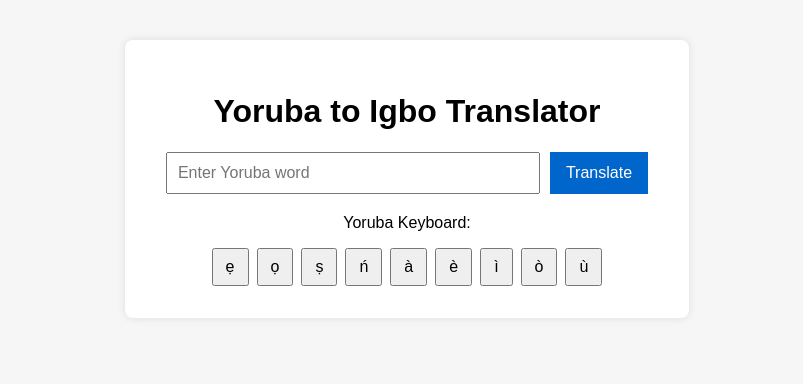
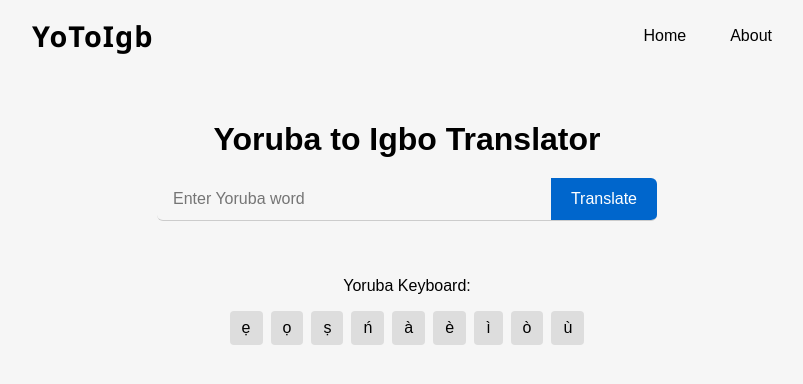
Before and after one commit to coderQoce/yoruba-igbo-translator-joyce, a React (Vite) app: page / in a window 1280 px wide. Shown: the top 384 px of the page, without its empty margins (233-1036 px from the left). Built offline with nearby package versions, Linux system fonts and the light colour scheme.

Commit message:
added new feauture

```diff
--- a/package.json
+++ b/package.json
@@ -8,9 +8,12 @@
   },
   "dependencies": {
     "react": "^18.2.0",
-    "react-dom": "^18.2.0"
+    "react-dom": "^18.2.0",
+    "react-icons": "^5.5.0"
   },
   "devDependencies": {
+    "@types/react": "^19.1.8",
+    "@types/react-dom": "^19.1.6",
     "@vitejs/plugin-react": "^4.0.0",
     "typescript": "^5.0.0",
     "vite": "^4.0.0"
--- a/src/App.tsx
+++ b/src/App.tsx
@@ -4,6 +4,8 @@ import InputForm from './components/InputForm';
 import OutputCard from './components/OutputCard';
 import YorubaKeyboard from './components/YorubaKeyboard';
 import './styles/main.css';
+import Navbar from './components/Navbar';
+
 
 function App() {
   const [inputWord, setInputWord] = useState('');
@@ -15,17 +17,20 @@ function App() {
   };
 
   const handleKeyboardInput = (char: string) => {
-    setInputWord(prev => prev + char);
+  setInputWord((prev: string) => prev + char);
+
   };
 
   return (
   <div className="app">
+    <Navbar />
     <h1>Yoruba to Igbo Translator</h1>
     <InputForm input={inputWord} setInput={setInputWord} onSubmit={handleTranslate} />
+    {result && <OutputCard result={result} />}
     <YorubaKeyboard onKeyPress={handleKeyboardInput} />
-      {result && <OutputCard result={result} />}
   </div>
 );
+
 }
 
 export default App;
--- /dev/null
+++ b/src/components/Navbar.tsx
@@ -0,0 +1,19 @@
+import React from 'react';
+
+
+const Navbar: React.FC = () => {
+  return (
+   <div className="navbar">
+  <div className="navbar-content">
+    <div className="logo">YoToIgb</div>
+    <ul className="nav-links">
+      <li><a href="#">Home</a></li>
+      <li><a href="#">About</a></li>
+    </ul>
+  </div>
+</div>
+
+  );
+};
+
+export default Navbar;
--- a/src/components/OutputCard.tsx
+++ b/src/components/OutputCard.tsx
@@ -1,25 +1,44 @@
-import React from 'react';
+import { useState } from 'react';
+import { FiCopy } from 'react-icons/fi';
 
 interface Props {
   result: { igbo: string; english: string };
 }
 
-const OutputCard: React.FC<Props> = ({ result }) => {
-  const copyToClipboard = (text: string) => {
+const OutputCard = ({ result }: Props) => {
+  const [copied, setCopied] = useState('');
+
+  const copyToClipboard = (text: string, label: string) => {
     navigator.clipboard.writeText(text);
-    alert(`Copied: ${text}`);
+    setCopied(label);
+    setTimeout(() => setCopied(''), 1500);
   };
 
   return (
     <div className="output-card">
-      <div>
-        <strong>Igbo:</strong> {result.igbo}
-        <button onClick={() => copyToClipboard(result.igbo)}>Copy</button>
+      <div className="output-item">
+        <span className="output-label">Igbo:</span>
+        <span className="output-text">{result.igbo}</span>
+        <button
+          className="copy-btn"
+          onClick={() => copyToClipboard(result.igbo, 'Igbo')}
+          title="Copy Igbo"
+        >
+          <FiCopy size={18} />
+        </button>
       </div>
-      <div>
-        <strong>English:</strong> {result.english}
-        <button onClick={() => copyToClipboard(result.english)}>Copy</button>
+      <div className="output-item">
+        <span className="output-label">English:</span>
+        <span className="output-text">{result.english}</span>
+        <button
+          className="copy-btn"
+          onClick={() => copyToClipboard(result.english, 'English')}
+          title="Copy English"
+        >
+          <FiCopy size={18} />
+        </button>
       </div>
+      {copied && <div className="copied-message">{copied} copied!</div>}
     </div>
   );
 };
--- a/src/styles/main.css
+++ b/src/styles/main.css
@@ -1,50 +1,69 @@
 body {
   font-family: Arial, sans-serif;
   background: #f6f6f6;
-  padding: 2rem;
+  margin: 0;
+  padding: 0;
   text-align: center;
 }
 
+/* Container with spacing for navbar */
 .app {
-  max-width: 500px;
-  margin: auto;
-  background: #fff;
-  padding: 2rem;
-  border-radius: 8px;
-  box-shadow: 0 0 8px rgba(0,0,0,0.1);
+  padding-top: 100px;
+  display: flex;
+  flex-direction: column;
+  align-items: center;
 }
 
-.input-form {
-  display: flex;
-  gap: 10px;
-  justify-content: center;
+/* Header */
+h1 {
+  font-size: 2rem;
   margin-bottom: 20px;
 }
 
+/* Input + Button modern layout */
+.input-form {
+  display: flex;
+  gap: 0;
+  width: 90%;
+  max-width: 500px;
+  border-bottom: 1px solid #ccc;
+  border-radius: 6px;
+  overflow: hidden;
+  margin-bottom: 20px;
+
+}
+
 .input-form input {
-  padding: 10px;
+  flex: 1;
+  padding: 12px 16px;
+  border: none;
+  outline: none;
   font-size: 16px;
-  width: 70%;
+  background: transparent;
 }
 
 .input-form button {
-  padding: 10px 16px;
+  background-color: #0066cc;
+  color: white;
+  padding: 0 20px;
+  border: none;
   font-size: 16px;
-  background: #0066cc;
-  color: white;
-  border: none;
   cursor: pointer;
+  transition: background 0.3s ease;
 }
 
 .input-form button:hover {
-  background: #004999;
+  background-color: #004999;
 }
 
+/* Output card */
 .output-card {
   margin-top: 20px;
   background: #eef;
   padding: 1rem;
   border-radius: 6px;
+  max-width: 400px;
+  width: 90%;
 }
 
 .output-card div {
@@ -58,6 +77,7 @@ body {
   cursor: pointer;
 }
 
+/* Yoruba Keyboard */
 .keyboard {
   margin-top: 20px;
 }
@@ -67,10 +87,145 @@ body {
   flex-wrap: wrap;
   justify-content: center;
   gap: 8px;
+  max-width: 500px;
+  margin: 0 auto;
 }
 
 .keys button {
   font-size: 16px;
   padding: 8px 12px;
   cursor: pointer;
+  background: #ddd;
+  border: none;
+  border-radius: 4px;
+  transition: background 0.2s;
 }
+
+.keys button:hover {
+  background: #ccc;
+}
+.output-card {
+  background: white;
+  padding: 1.5rem 2rem;
+  border-radius: 12px;
+  box-shadow: 0 6px 18px rgba(0, 0, 0, 0.06);
+  max-width: 500px;
+  margin: 2rem auto;
+  transition: all 0.3s ease;
+}
+
+.output-item {
+  display: flex;
+  align-items: center;
+  justify-content: space-between;
+  margin-bottom: 1.2rem;
+}
+
+.output-label {
+  font-weight: 600;
+  color: #333;
+  margin-right: 10px;
+  flex-shrink: 0;
+}
+
+.output-text {
+  flex-grow: 1;
+  text-align: left;
+  color: #555;
+  font-size: 1.1rem;
+}
+
+.copy-btn {
+  background: none;
+  border: none;
+  color: #333;
+  cursor: pointer;
+  transition: color 0.2s ease;
+  padding: 6px;
+  display: flex;
+  align-items: center;
+  justify-content: center;
+}
+
+.copy-btn:hover {
+  color: #0066cc;
+}
+
+.copied-message {
+  text-align: right;
+  color: #0066cc;
+  font-size: 0.9rem;
+  margin-top: 0.5rem;
+  font-weight: 500;
+  animation: fade 1.5s ease forwards;
+}
+
+@keyframes fade {
+  0% {
+    opacity: 0;
+    transform: translateY(4px);
+  }
+  20% {
+    opacity: 1;
+  }
+  100% {
+    opacity: 0;
+    transform: translateY(-4px);
+  }
+}
+
+.navbar {
+  position: fixed;
+  top: 0;
+  width: 100%;
+
+ color: #000;
+  padding: 1rem 0;
+  display: flex;
+  justify-content: center;
+  align-items: center;
+  gap: 2rem;
+  z-index: 1000;
+
+}
+
+/* Container for logo + nav to control layout */
+.navbar-content {
+  display: flex;
+  align-items: center;
+  justify-content: center;
+  gap: 30rem;
+  flex-wrap: wrap;
+}
+
+/* Logo */
+.logo {
+  font-size: 1.8rem;
+  font-weight: 600;
+  letter-spacing: 1px;
+  font-family: 'Segoe UI', sans-serif;
+}
+
+/* Nav links */
+.nav-links {
+  list-style: none;
+  display: flex;
+  gap: 1.5rem;
+  margin: 0;
+  padding: 0;
+}
+
+.nav-links a {
+  color: #000;
+  text-decoration: none;
+  font-size: 1rem;
+  padding: 6px 10px;
+  transition: background 0.2s, border-radius 0.2s;
+  border-radius: 4px;
+}
+
+.nav-links a:hover {
+
+  text-decoration: none;
+  border-bottom: 2px solid #0066cc;
+}
```
Also changed, not shown: src/components/Navbar.css (added), 1 other file (tests, documents, lock files or other folders). Lines whose indentation alone changed are shown as unchanged.
